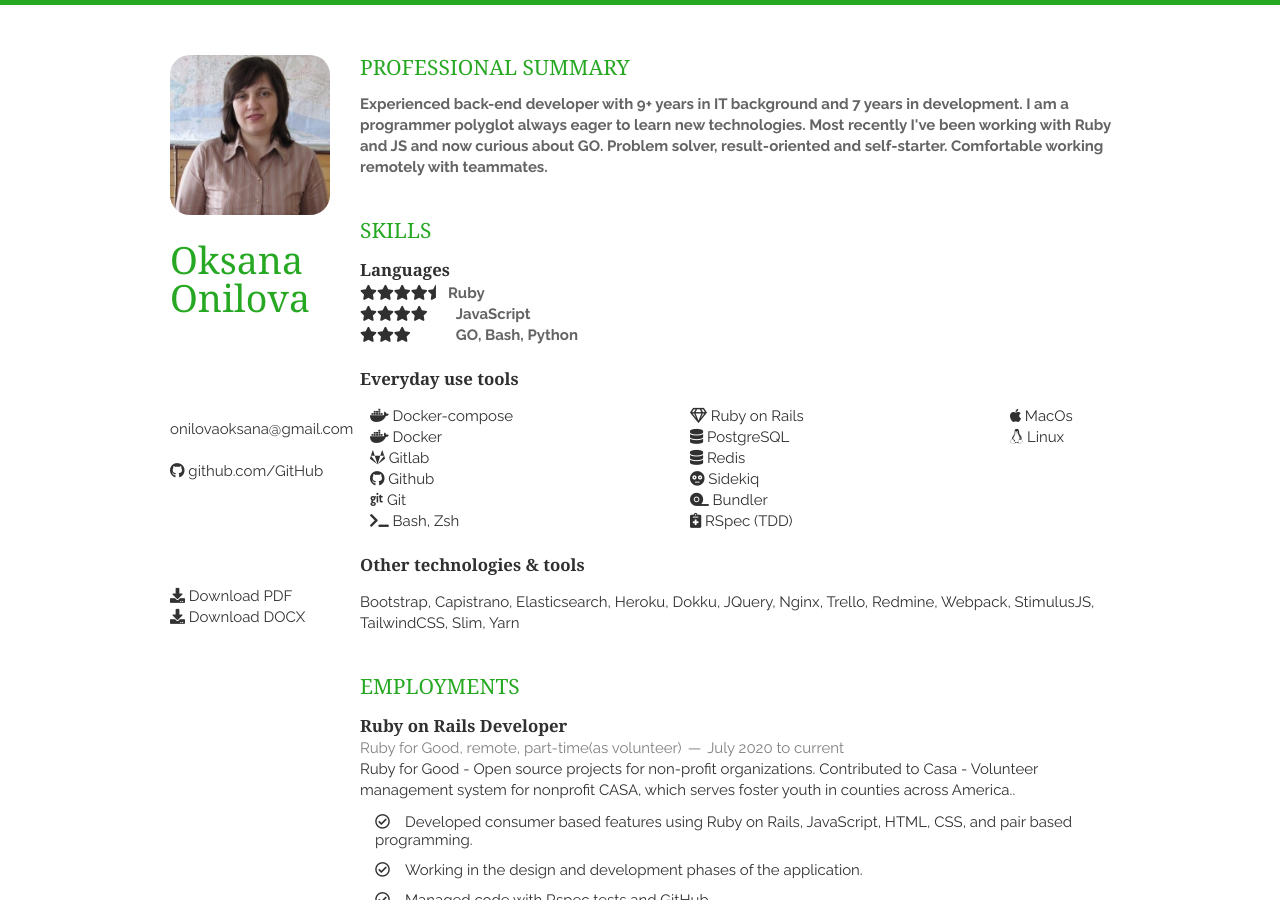
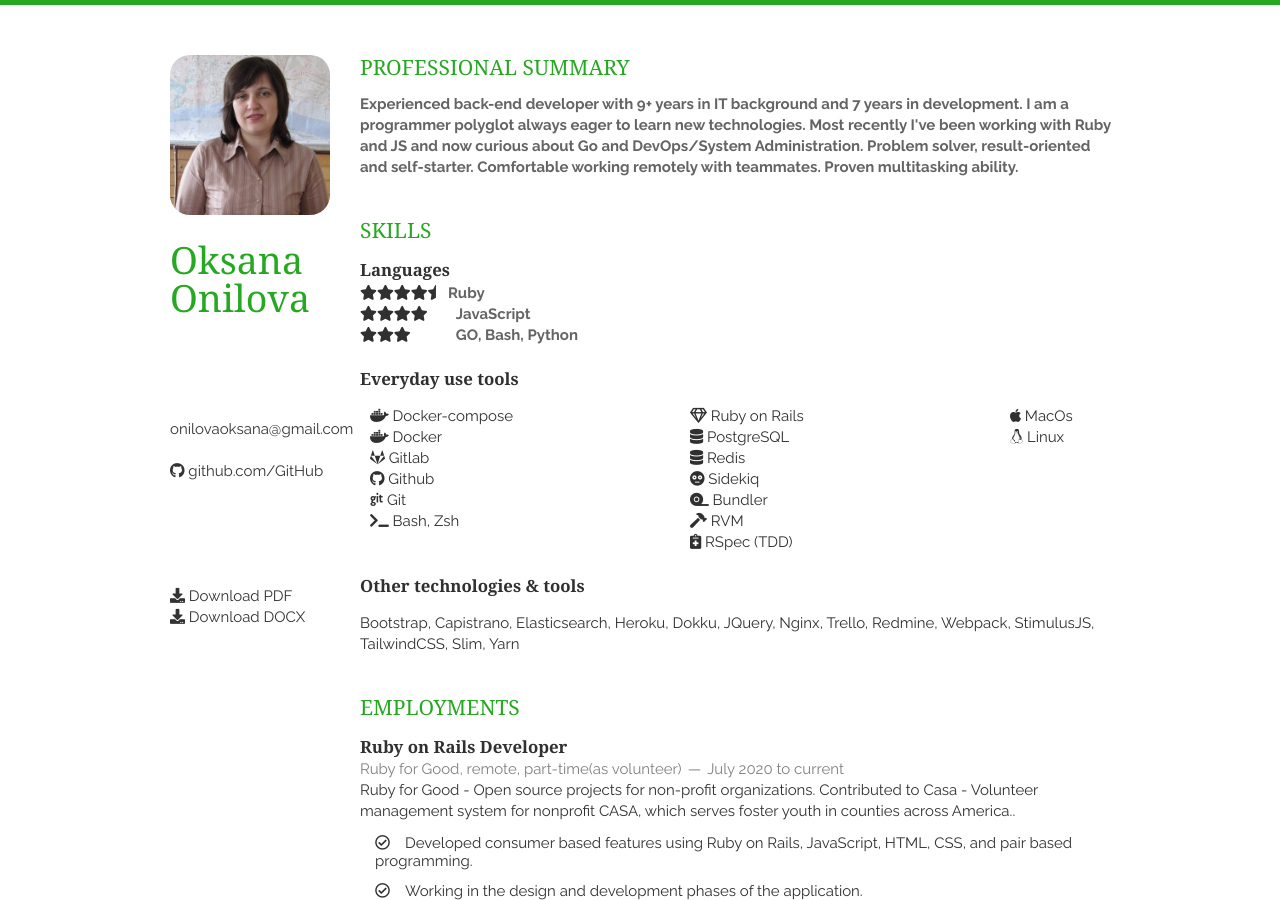
Before and after one commit to onsana/onsana.github.io, a Jekyll site: the page built from index.html, in a window 1280 px wide and 900 px high. Built offline with Jekyll 4.4.1, drawn with Linux system fonts in a browser that asks for light colours; nearby versions of some CDN libraries; the list of posts is cut into pages by our own code.

Commit message:
Edit summary section

```diff
--- a/_includes/professional_summary.html
+++ b/_includes/professional_summary.html
@@ -6,9 +6,9 @@
                 Experienced back-end developer with 9+ years in
                 IT background and 7 years in development. I am a programmer
                 polyglot always eager to learn new technologies. Most recently I've been
-                working with Ruby and JS and now curious about GO. Problem solver,
+                working with Ruby and JS and now curious about Go and DevOps/System Administration. Problem solver,
                 result-oriented and self-starter. Comfortable working remotely with
-                teammates.
+                teammates. Proven multitasking ability.
             </em>
         </p>
     </article>
--- a/_includes/skills.html
+++ b/_includes/skills.html
@@ -36,6 +36,7 @@
                 <span><i class="fas fa-database"></i> Redis<em>,</em></span>
                 <span><i class="fas fa-flushed"></i> Sidekiq<em>,</em></span>
                 <span><i class="fas fa-tape"></i> Bundler<em>,</em></span>
+                <span><i class="fas fa-hammer"></i> RVM<em>,</em></span>
                 <span><i class="fas fa-notes-medical"></i> RSpec (TDD)</span>
             </div>
 
```
